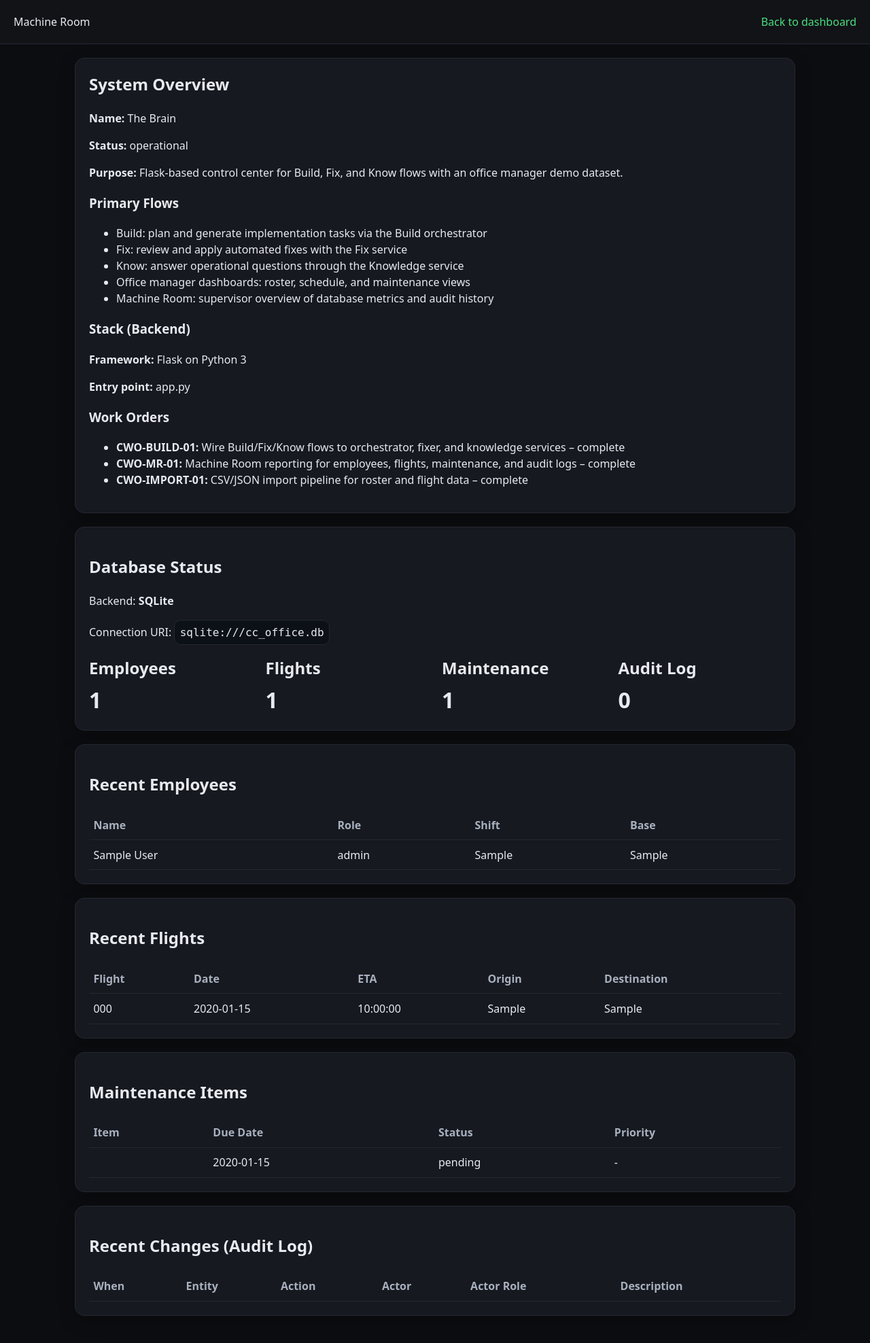
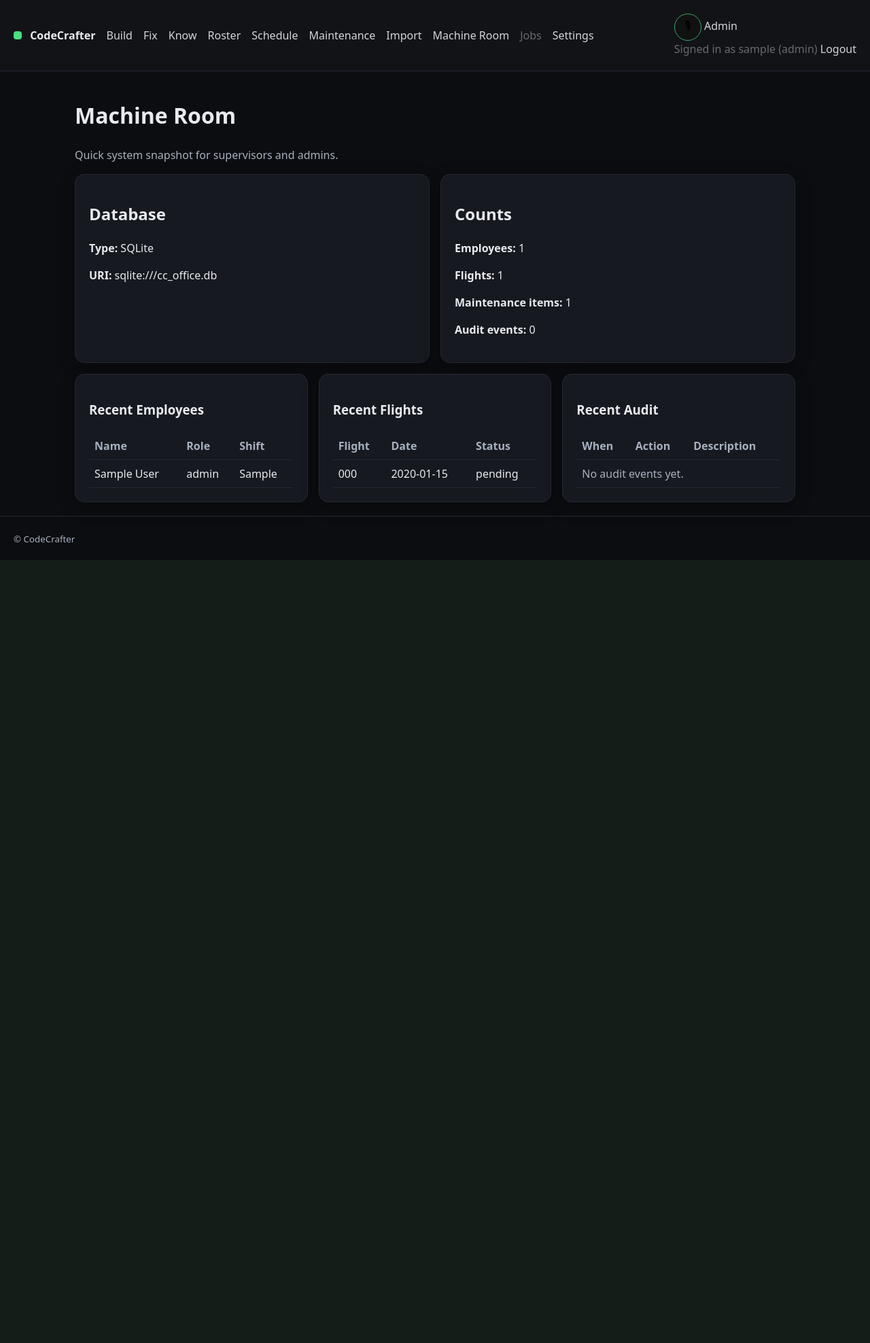
Before and after one commit to joesch21/Brain, a Flask app: page /machine-room in a window 1280 px wide. Shown: the whole page at 68% size. After the commit the page ends 824 px from the top, so only its background shows below. Run offline with Flask 3, Linux system fonts and the light colour scheme; the visitor is signed in with stand-in values (Sample User, id 1); tables that the repository leaves empty hold one stand-in row (values such as "Sample post"); lists and menus that the app fills with data are empty.

Commit message:
Add office navigation updates and machine room view

```diff
--- a/app.py
+++ b/app.py
@@ -481,7 +481,7 @@ def know():
 
 # ----- Pages: Office Manager -----
 @app.route("/roster")
-@require_role("refueler", "supervisor")
+@require_role("refueler", "supervisor", "admin")
 def roster_page():
     """
     Roster page showing current employees and their shifts.
@@ -594,7 +594,7 @@ def employee_delete(employee_id):
 
 
 @app.route("/schedule")
-@require_role("refueler", "supervisor")
+@require_role("refueler", "supervisor", "admin")
 def schedule_page():
     """
     Flight schedule page, now backed by the Flight table.
@@ -916,7 +916,7 @@ def admin_import_commit(batch_id):
 
 
 @app.route("/maintenance")
-@require_role("refueler", "supervisor")
+@require_role("refueler", "supervisor", "admin")
 def maintenance_page():
     """
     Truck maintenance page showing upcoming service dates.
@@ -1010,7 +1010,7 @@ def maintenance_edit(item_id):
 
 
 @app.route("/machine-room")
-@requires_supervisor
+@require_role("supervisor", "admin")
 def machine_room():
     """
     Supervisor-only view with database and system overview.
--- a/templates/home.html
+++ b/templates/home.html
@@ -142,10 +142,10 @@
     <span class="cc-pill">Requires supervisor login</span>
     <div class="cc-card-actions">
       {% set current_role = get_current_role() %}
-      {% if current_role == 'supervisor' %}
+      {% if current_role in ['supervisor', 'admin'] %}
         <a href="{{ url_for('machine_room') }}" class="cc-btn cc-btn--primary">Open</a>
       {% else %}
-        <a href="{{ url_for('machine_room') }}" class="cc-btn cc-btn--primary" aria-disabled="true">Requires Supervisor</a>
+        <a href="{{ url_for('machine_room') }}" class="cc-btn cc-btn--primary" aria-disabled="true">Requires Supervisor or Admin</a>
       {% endif %}
     </div>
   </div>
--- a/templates/machine_room.html
+++ b/templates/machine_room.html
@@ -1,108 +1,39 @@
-<!doctype html>
-<html lang="en">
-  <head>
-    <meta charset="utf-8" />
-    <title>Machine Room – DB Overview</title>
-    <link rel="stylesheet" href="{{ url_for('static', filename='css/cc-ui.css') }}" />
+{% extends "_layout.html" %}
+{% block title %}Machine Room — Office Manager{% endblock %}
+{% block content %}
 <style>
-      body { background: var(--bg); color: var(--text); }
-      .topbar { display: flex; justify-content: space-between; align-items: center; padding: var(--pad); background: var(--surface); border-bottom: 1px solid var(--line); }
-      .card { background: var(--elev); border: 1px solid var(--line); border-radius: var(--radius); padding: var(--pad); box-shadow: var(--shadow); margin-bottom: var(--pad); }
-      .cc-card { background: var(--elev); border: 1px solid var(--line); border-radius: var(--radius); padding: var(--pad); box-shadow: var(--shadow); margin-bottom: var(--pad); }
-      .cc-card-wide h2 { margin-top: 0; }
-      .metrics-grid { display: grid; grid-template-columns: repeat(auto-fit, minmax(200px, 1fr)); gap: var(--pad); }
-      .overview-grid { display: grid; grid-template-columns: repeat(auto-fit, minmax(240px, 1fr)); gap: var(--pad); }
+  .grid { display: grid; grid-template-columns: repeat(auto-fit, minmax(240px, 1fr)); gap: 1rem; }
+  .card { background: var(--elev); border: 1px solid var(--line); border-radius: var(--radius); padding: var(--pad); box-shadow: var(--shadow); }
+  .muted { color: var(--muted); }
   table { width: 100%; border-collapse: collapse; }
-      th, td { padding: 0.6rem 0.4rem; border-bottom: 1px solid var(--line); text-align: left; }
+  th, td { padding: 0.5rem; border-bottom: 1px solid var(--line); text-align: left; }
   th { color: var(--muted); font-weight: 600; }
-      .metric-number { font-size: 2rem; font-weight: 700; margin: 0.3rem 0 0; }
-      .metric h2 { margin: 0; }
-      .db-uri code { background: #0c1118; padding: 0.35rem 0.45rem; border-radius: 10px; border: 1px solid var(--line); display: inline-block; }
-      .cc-main { max-width: 1100px; margin: 0 auto; padding: var(--pad); }
-      .link-small { color: var(--accent); text-decoration: none; }
-      .link-small:hover, .link-small:focus { text-decoration: underline; }
-      .section-label { color: var(--muted); font-size: 0.9rem; letter-spacing: 0.05em; text-transform: uppercase; margin-bottom: 0.3rem; display: block; }
-      .muted { color: var(--muted); }
 </style>
-  </head>
-  <body class="cc-body">
-    <header class="topbar">
-      <div class="brand">Machine Room</div>
-      <a href="{{ url_for('home') }}" class="link-small">Back to dashboard</a>
-    </header>
 
-    <main class="cc-main">
-      {# System Overview card at the top of Machine Room #}
-      <section class="cc-card cc-card-wide">
-        <h2>System Overview</h2>
+<h1 class="cc-h1">Machine Room</h1>
+<p class="muted">Quick system snapshot for supervisors and admins.</p>
 
-        {% if project_summary and project_summary.project %}
-          <p><strong>Name:</strong> {{ project_summary.project.name }}</p>
-          <p><strong>Status:</strong> {{ project_summary.project.status }}</p>
-          <p><strong>Purpose:</strong> {{ project_summary.project.purpose }}</p>
-
-          <h3>Primary Flows</h3>
-          <ul>
-            {% for flow in project_summary.project.primary_user_flows %}
-              <li>{{ flow }}</li>
-            {% endfor %}
-          </ul>
-
-          <h3>Stack (Backend)</h3>
-          <p><strong>Framework:</strong> {{ project_summary.stack.backend.framework }}</p>
-          <p><strong>Entry point:</strong> {{ project_summary.stack.backend.entry_point }}</p>
-
-          <h3>Work Orders</h3>
-          <ul>
-            {% for cwo in project_summary.work_order_audit.completed_or_legacy %}
-              <li>
-                <strong>{{ cwo.id }}:</strong> {{ cwo.title }} – {{ cwo.status }}
-              </li>
-            {% endfor %}
-          </ul>
-
-        {% else %}
-          <p class="cc-text-muted">
-            Project summary is not available. Check <code>TheBrain/project_summary.json</code>.
-          </p>
-        {% endif %}
-      </section>
-
-      <section class="card">
-        <h1>Database Status</h1>
-        <p>Backend: <strong>{{ db_type }}</strong></p>
-        <p class="db-uri">
-          Connection URI:
-          <code>
-            {{ db_uri.split('@')[-1] if 'postgres' in db_uri else db_uri }}
-          </code>
-        </p>
-
-        <div class="metrics-grid">
-          <div class="metric">
-            <h2>Employees</h2>
-            <p class="metric-number">{{ employee_count }}</p>
+<div class="grid" aria-label="Database overview">
+  <div class="card">
+    <h2>Database</h2>
+    <p><strong>Type:</strong> {{ db_type }}</p>
+    <p><strong>URI:</strong> {{ db_uri[:80] }}{% if db_uri|length > 80 %}…{% endif %}</p>
   </div>
-          <div class="metric">
-            <h2>Flights</h2>
-            <p class="metric-number">{{ flight_count }}</p>
-          </div>
-          <div class="metric">
-            <h2>Maintenance</h2>
-            <p class="metric-number">{{ maintenance_count }}</p>
-          </div>
-          <div class="metric">
-            <h2>Audit Log</h2>
-            <p class="metric-number">{{ audit_count }}</p>
+  <div class="card">
+    <h2>Counts</h2>
+    <p><strong>Employees:</strong> {{ employee_count }}</p>
+    <p><strong>Flights:</strong> {{ flight_count }}</p>
+    <p><strong>Maintenance items:</strong> {{ maintenance_count }}</p>
+    <p><strong>Audit events:</strong> {{ audit_count }}</p>
   </div>
 </div>
-      </section>
 
-      <section class="card">
-        <h2>Recent Employees</h2>
+<div class="grid" style="margin-top: 1rem;" aria-label="Recent activity">
+  <div class="card">
+    <h3>Recent Employees</h3>
     <table>
       <thead>
-            <tr><th>Name</th><th>Role</th><th>Shift</th><th>Base</th></tr>
+        <tr><th>Name</th><th>Role</th><th>Shift</th></tr>
       </thead>
       <tbody>
         {% for emp in recent_employees %}
@@ -110,79 +41,53 @@
             <td>{{ emp.name }}</td>
             <td>{{ emp.role }}</td>
             <td>{{ emp.shift }}</td>
-              <td>{{ emp.base or "-" }}</td>
           </tr>
+        {% else %}
+          <tr><td colspan="3" class="muted">No employees yet.</td></tr>
         {% endfor %}
       </tbody>
     </table>
-      </section>
+  </div>
 
-      <section class="card">
-        <h2>Recent Flights</h2>
+  <div class="card">
+    <h3>Recent Flights</h3>
     <table>
       <thead>
-            <tr><th>Flight</th><th>Date</th><th>ETA</th><th>Origin</th><th>Destination</th></tr>
+        <tr><th>Flight</th><th>Date</th><th>Status</th></tr>
       </thead>
       <tbody>
-            {% for f in recent_flights %}
+        {% for flight in recent_flights %}
           <tr>
-              <td>{{ f.flight_number }}</td>
-              <td>{{ f.date }}</td>
-              <td>{{ f.eta_local or '-' }}</td>
-              <td>{{ f.origin or '-' }}</td>
-              <td>{{ f.destination or '-' }}</td>
+            <td>{{ flight.flight_number }}</td>
+            <td>{{ flight.date }}</td>
+            <td>{{ flight.status or 'Scheduled' }}</td>
           </tr>
+        {% else %}
+          <tr><td colspan="3" class="muted">No flights yet.</td></tr>
         {% endfor %}
       </tbody>
     </table>
-      </section>
+  </div>
 
-      <section class="card">
-        <h2>Maintenance Items</h2>
+  <div class="card">
+    <h3>Recent Audit</h3>
     <table>
       <thead>
-            <tr><th>Item</th><th>Due Date</th><th>Status</th><th>Priority</th></tr>
-          </thead>
-          <tbody>
-            {% for item in recent_maintenance %}
-            <tr>
-              <td>{{ item.item_name }}</td>
-              <td>{{ item.due_date or '-' }}</td>
-              <td>{{ item.status }}</td>
-              <td>{{ item.priority or '-' }}</td>
-            </tr>
-            {% endfor %}
-          </tbody>
-        </table>
-      </section>
-
-      <section class="card">
-        <h2>Recent Changes (Audit Log)</h2>
-        <table>
-          <thead>
-            <tr>
-              <th>When</th>
-              <th>Entity</th>
-              <th>Action</th>
-              <th>Actor</th>
-              <th>Actor Role</th>
-              <th>Description</th>
-            </tr>
+        <tr><th>When</th><th>Action</th><th>Description</th></tr>
       </thead>
       <tbody>
         {% for entry in recent_audit %}
           <tr>
-              <td>{{ entry.timestamp }}</td>
-              <td>{{ entry.entity_type }} #{{ entry.entity_id or "?" }}</td>
+            <td>{{ entry.timestamp.strftime('%Y-%m-%d %H:%M') if entry.timestamp else '' }}</td>
             <td>{{ entry.action }}</td>
-              <td>{{ entry.actor_name or "-" }}</td>
-              <td>{{ entry.actor_role or "-" }}</td>
-              <td>{{ entry.description or "-" }}</td>
+            <td>{{ entry.description or '-' }}</td>
           </tr>
+        {% else %}
+          <tr><td colspan="3" class="muted">No audit events yet.</td></tr>
         {% endfor %}
       </tbody>
     </table>
-      </section>
-    </main>
-  </body>
-</html>
+  </div>
+</div>
+
+{% endblock %}
```
Lines whose indentation alone changed are shown as unchanged.
